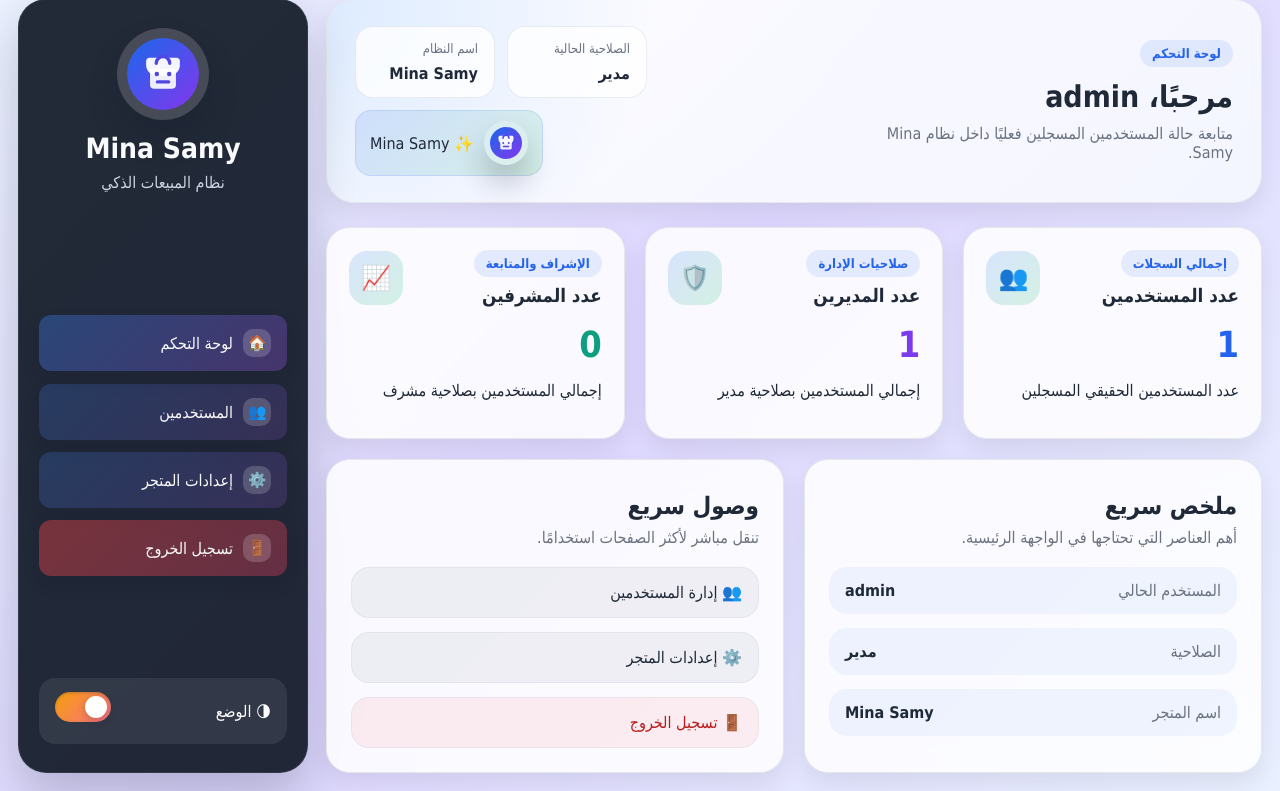
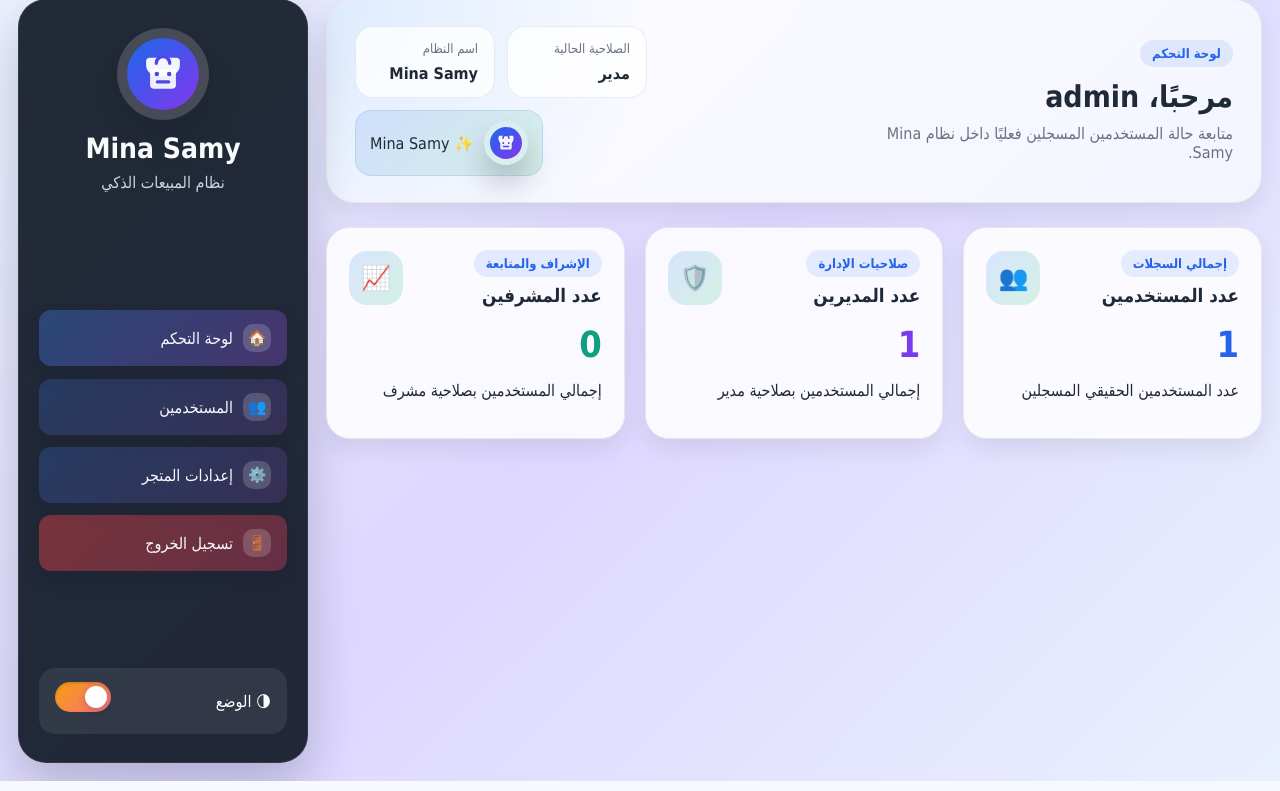
Before and after one commit to Magdy20252026/Mina-Samy, a PHP site: page /dashboard.php in a window 1280 px wide. Shown: the part 19-810 px from the top of the page. Run offline with PHP 8.4, Linux system fonts and the light colour scheme; a user stored in the database is signed in; data comes from the database, SQL or seed files in the repository.

Commit message:
feat: simplify dashboard layout
Co-authored-by: Magdy20252026 <218769073+Magdy20252026@users.noreply.github.com>
Agent-Logs-Url: https://github.com/Magdy20252026/Mina-Samy/sessions/631ce941-1e22-44c0-900a-bf3dfda03dbd

```diff
--- a/assets/css/style.css
+++ b/assets/css/style.css
@@ -121,8 +121,14 @@ a {
     font-size: 16px;
     display: flex;
     align-items: center;
+    justify-content: space-between;
     gap: 10px;
     box-shadow: 0 8px 16px rgba(15, 23, 42, 0.18);
+}
+
+.sidebar-nav a span:last-child {
+    flex: 1;
+    text-align: right;
 }
 
 .sidebar-nav a.active,
--- a/dashboard.php
+++ b/dashboard.php
@@ -111,46 +111,6 @@ $totalSupervisors = (int) ($stats['total_supervisors'] ?? 0);
             </div>
         </div>
 
-        <div class="dashboard-panels">
-            <section class="table-card overview-panel">
-                <div class="panel-heading">
-                    <div>
-                        <h2>ملخص سريع</h2>
-                        <p>أهم العناصر التي تحتاجها في الواجهة الرئيسية.</p>
-                    </div>
-                </div>
-                <div class="status-list">
-                    <div class="status-item">
-                        <span>المستخدم الحالي</span>
-                        <strong><?php echo e($_SESSION['username']); ?></strong>
-                    </div>
-                    <div class="status-item">
-                        <span>الصلاحية</span>
-                        <strong><?php echo e($_SESSION['role']); ?></strong>
-                    </div>
-                    <div class="status-item">
-                        <span>اسم المتجر</span>
-                        <strong><?php echo e($store['name']); ?></strong>
-                    </div>
-                </div>
-            </section>
-
-            <section class="table-card quick-links-panel">
-                <div class="panel-heading">
-                    <div>
-                        <h2>وصول سريع</h2>
-                        <p>تنقل مباشر لأكثر الصفحات استخدامًا.</p>
-                    </div>
-                </div>
-                <div class="quick-links">
-                    <a href="users.php" class="quick-link">👥 إدارة المستخدمين</a>
-                    <?php if (($_SESSION['role'] ?? '') === 'مدير'): ?>
-                        <a href="settings.php" class="quick-link">⚙️ إعدادات المتجر</a>
-                    <?php endif; ?>
-                    <a href="logout.php" class="quick-link quick-link-danger">🚪 تسجيل الخروج</a>
-                </div>
-            </section>
-        </div>
     </main>
 </div>
 
```
